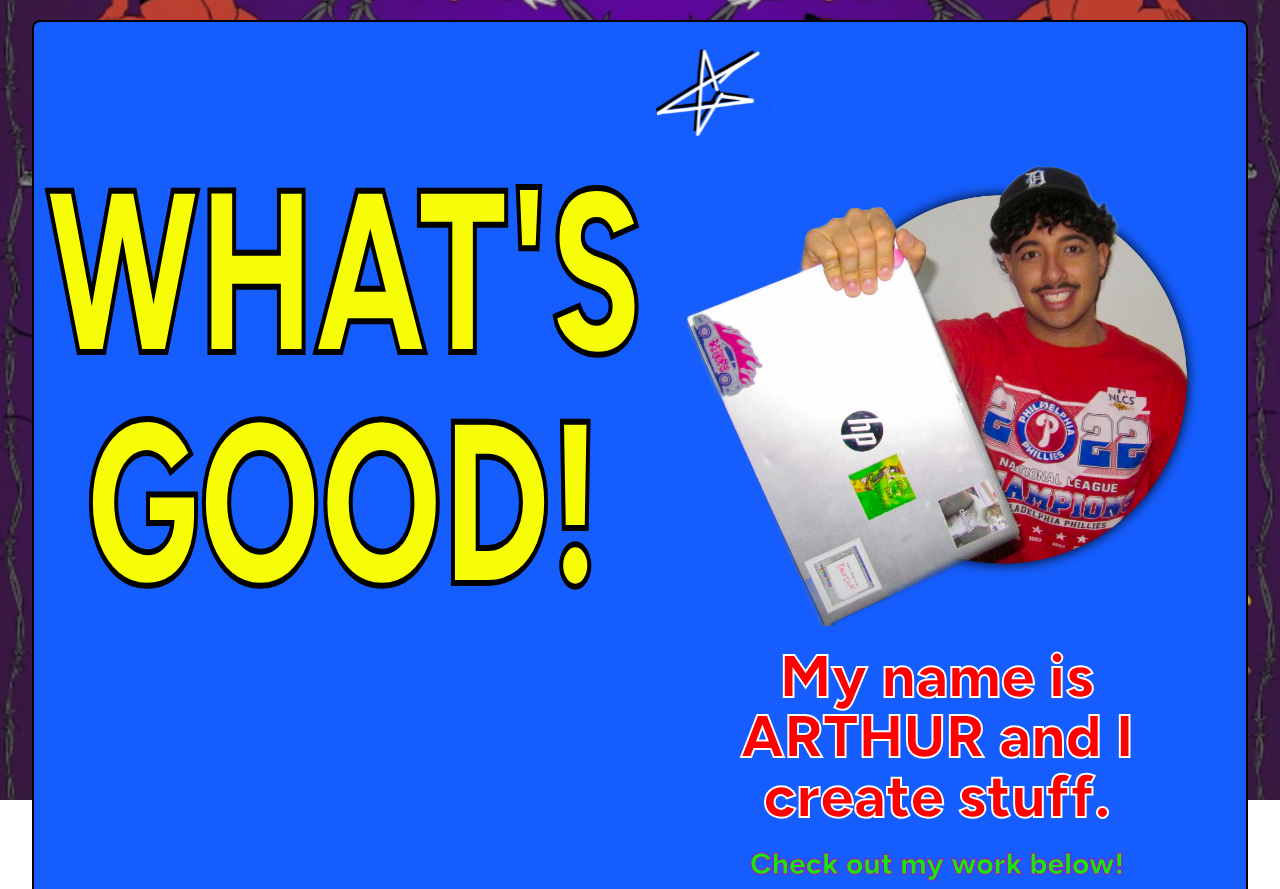
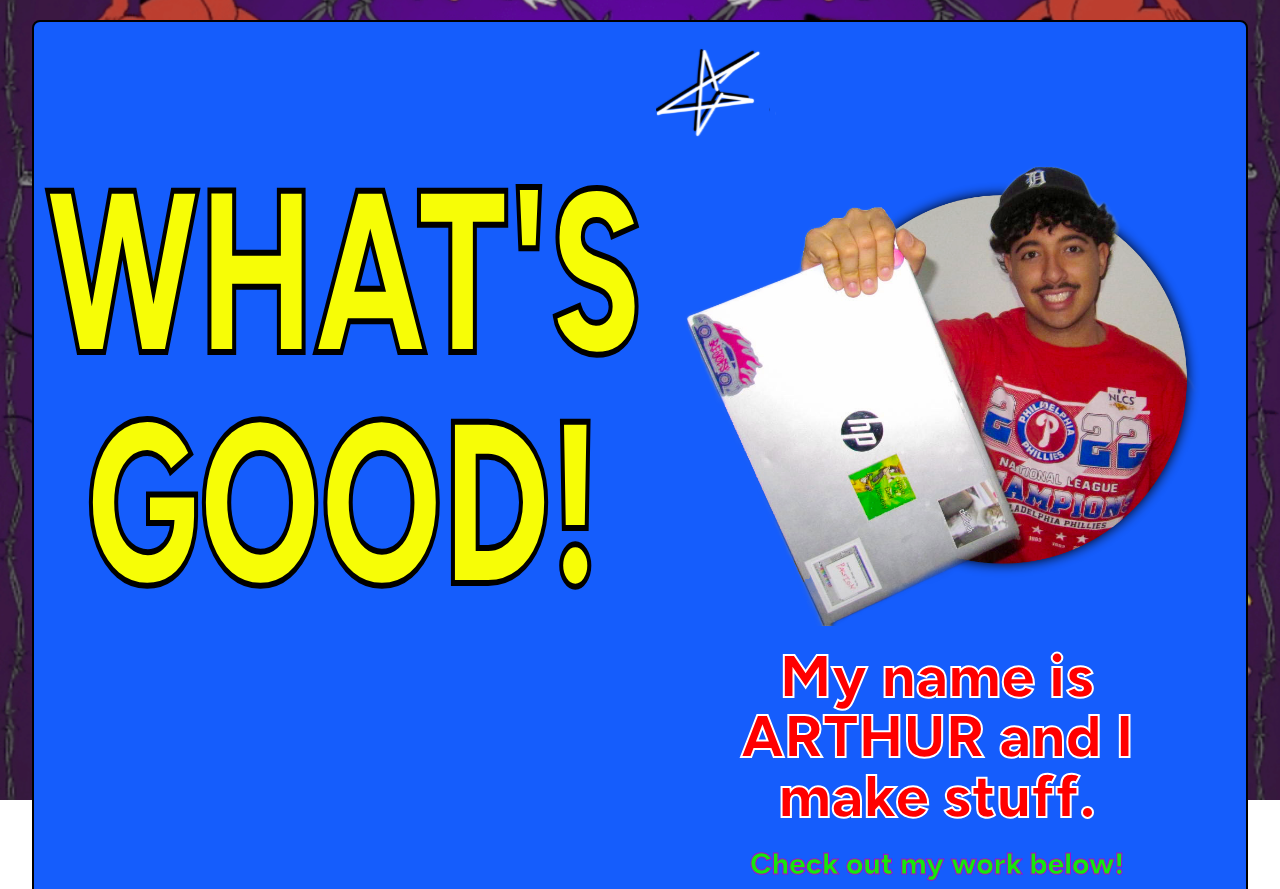
Before and after one commit to arthurjair/ArthurCanasLopez, a Next.js app: page / in a window 1280 px wide. Shown: the top 889 px of the page. Built offline with nearby package versions, Linux system fonts and the light colour scheme.

Commit message:
afiv images fix

```diff
--- a/app/components/hero.jsx
+++ b/app/components/hero.jsx
@@ -32,7 +32,7 @@ const HeaderSection = () => {
                  className="object-contain w-70 md:w-80 lg:w-135 mx-auto "
                 />
                 <h2 className="text-3xl p-5 lg:text-6xl font-figtree font-extrabold text-[#FF0000] [-webkit-text-stroke:1px_#FFFFFF] lg:[-webkit-text-stroke:2px_#FFFFFF] ">
-                 My name is ARTHUR and I create stuff.
+                 My name is ARTHUR and I make stuff.
                 </h2>
                <p className="  text-md lg:text-3xl font-inter font-black text-[#15E70D] [-webkit-text-stroke:.5px_#AC09C9] lg:[-webkit-text-stroke:1px_#AC09C9]  ">
                 Check out my work below!
--- a/next.config.mjs
+++ b/next.config.mjs
@@ -2,6 +2,10 @@
 const nextConfig = {
   /* config options here */
   reactCompiler: true,
+  images: {
+    formats: ['image/avif', 'image/webp'],  // AVIF first (preferred), WebP as fallback
+    // Your other image config (remotePatterns, etc.) goes here
+  },
 };
 
 export default nextConfig;
```
